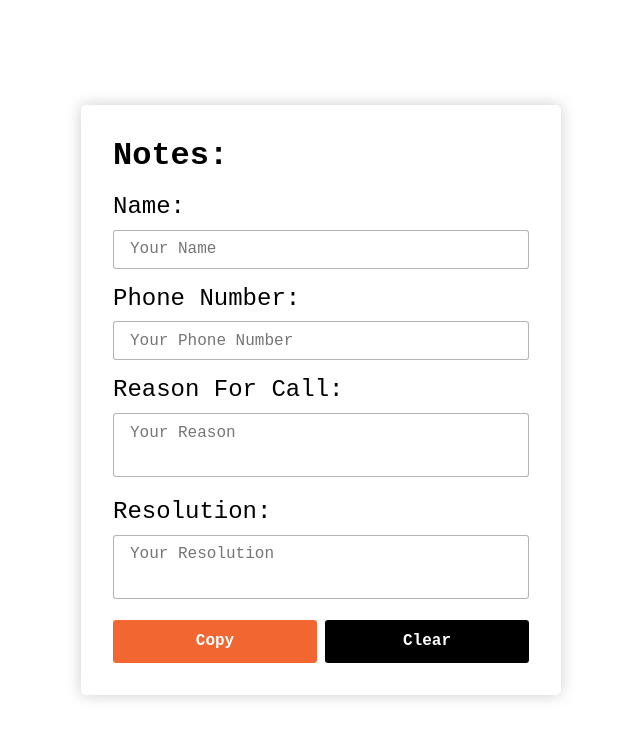
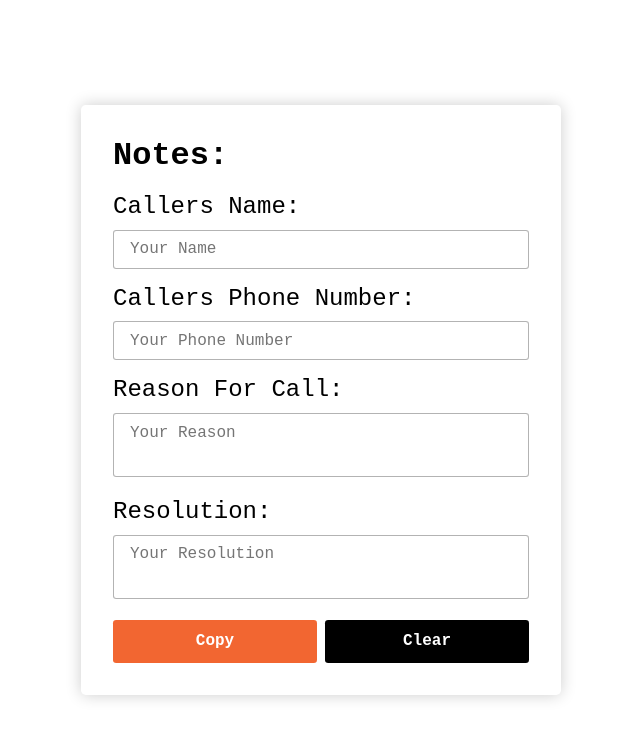
Before and after one commit to abdullahmehboob20s/Copy-to-Clipboard-App, a React (Create React App) app: page / in a window 1280 px wide. Shown: the top 738 px of the page, without its empty margins (319-959 px from the left). Built offline with nearby package versions, Linux system fonts and the light colour scheme.

Commit message:
changed lables name

```diff
--- a/src/components/CopyToClipboardForm/index.js
+++ b/src/components/CopyToClipboardForm/index.js
@@ -23,9 +23,9 @@ function CopyToClipboardForm() {
   const formHandler = (e) => {
     e.preventDefault();
 
-    copy(`Caller: ${formState.name}
-MDN: ${formState.number}
-Reason for calling: ${formState.reason}
+    copy(`Callers Name: ${formState.name}
+Callers Phone Number: ${formState.number}
+Reason for Call: ${formState.reason}
 Resolution: ${formState.resolution}`);
   };
 
@@ -39,7 +39,7 @@ Resolution: ${formState.resolution}`);
         <h1>Notes:</h1>
         <form onSubmit={formHandler}>
           <div>
-            <label htmlFor="name">Name:</label>
+            <label htmlFor="name">Callers Name:</label>
             <input
               type="text"
               placeholder="Your Name"
@@ -51,7 +51,7 @@ Resolution: ${formState.resolution}`);
             />
           </div>
           <div>
-            <label htmlFor="number">Phone Number:</label>
+            <label htmlFor="number">Callers Phone Number:</label>
             <input
               type="number"
               placeholder="Your Phone Number"
```
